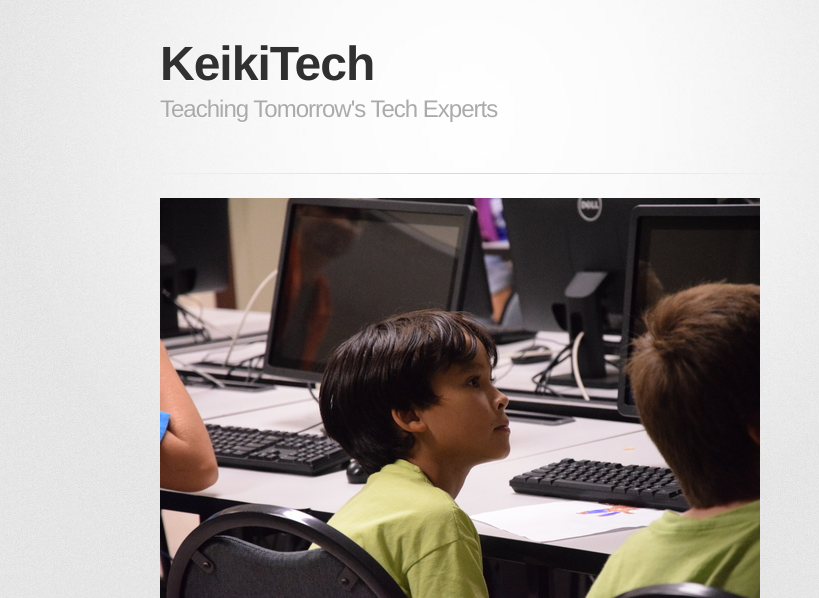
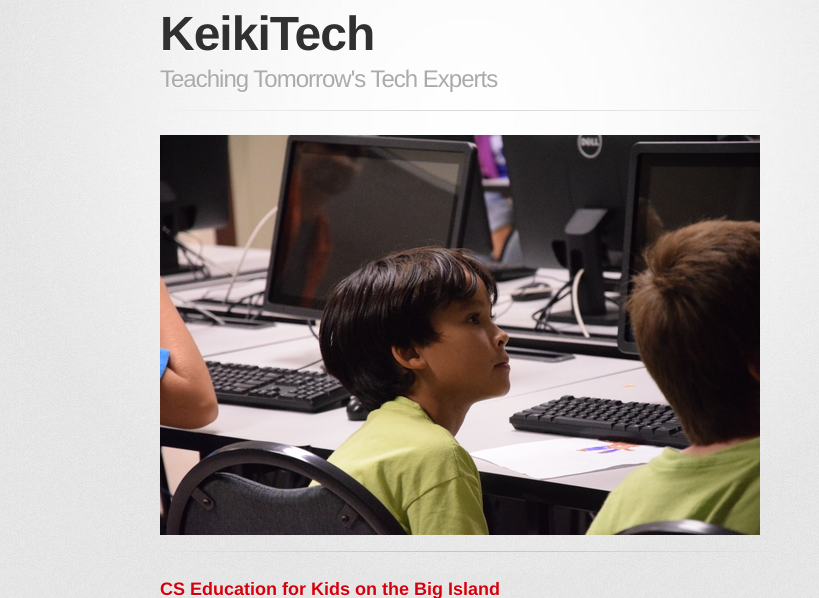
Before and after one commit to KeikiTech/keikitech.github.io, a PHP site: page / in a window 1280 px wide. Shown: the top 598 px of the page, without its empty margins (170-989 px from the left). Run offline with PHP 8.4, Linux system fonts and the light colour scheme; some libraries are stand-ins or nearby versions; some web fonts are replaced.

Commit message:
decreased header padding

```diff
--- a/stylesheets/stylesheet.css
+++ b/stylesheets/stylesheet.css
@@ -64,8 +64,8 @@
 }
 
 header {
-  padding-top: 35px;
-  padding-bottom: 25px;
+  padding-top: 5px;
+  padding-bottom: 0px;
 }
 
 header h1 {
```
